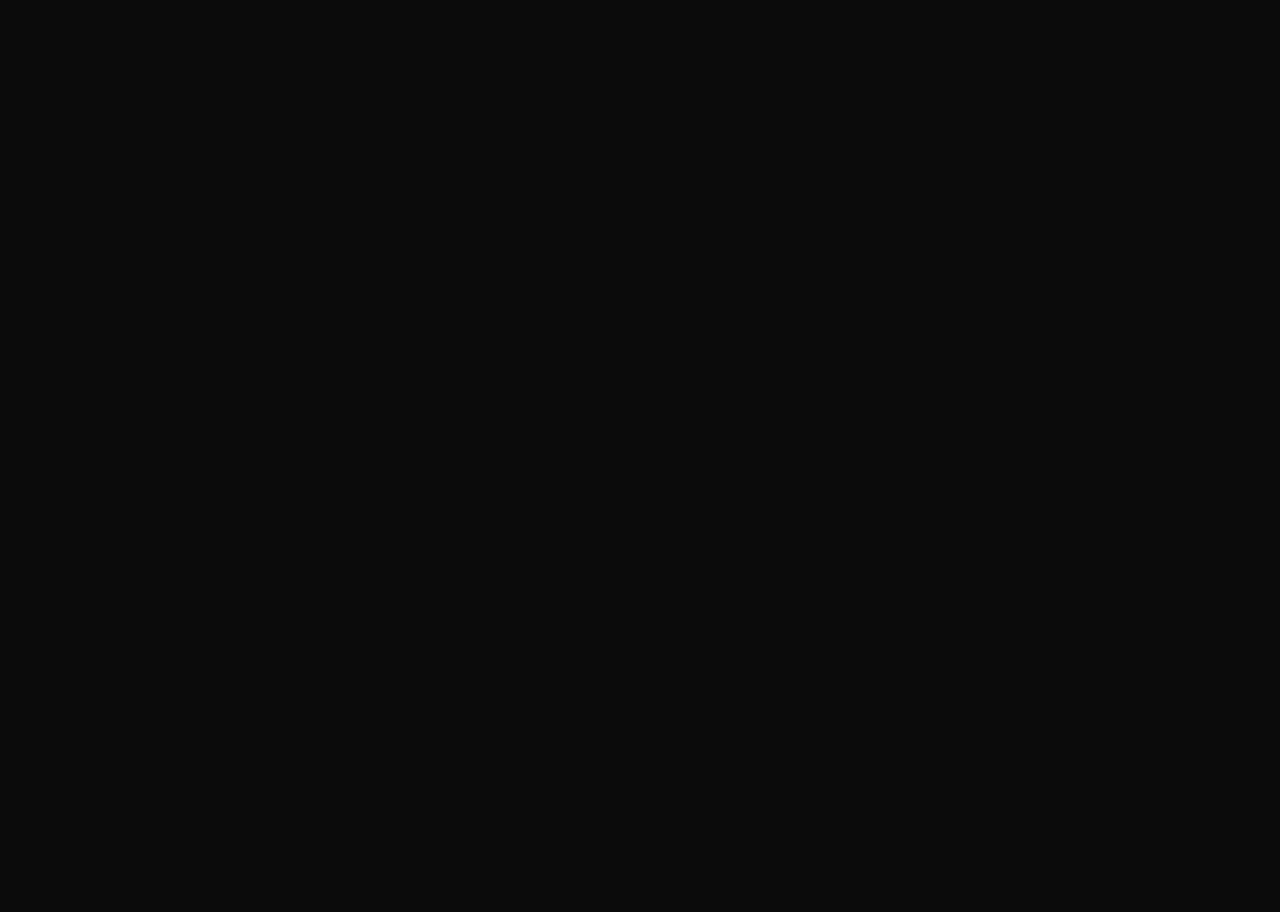
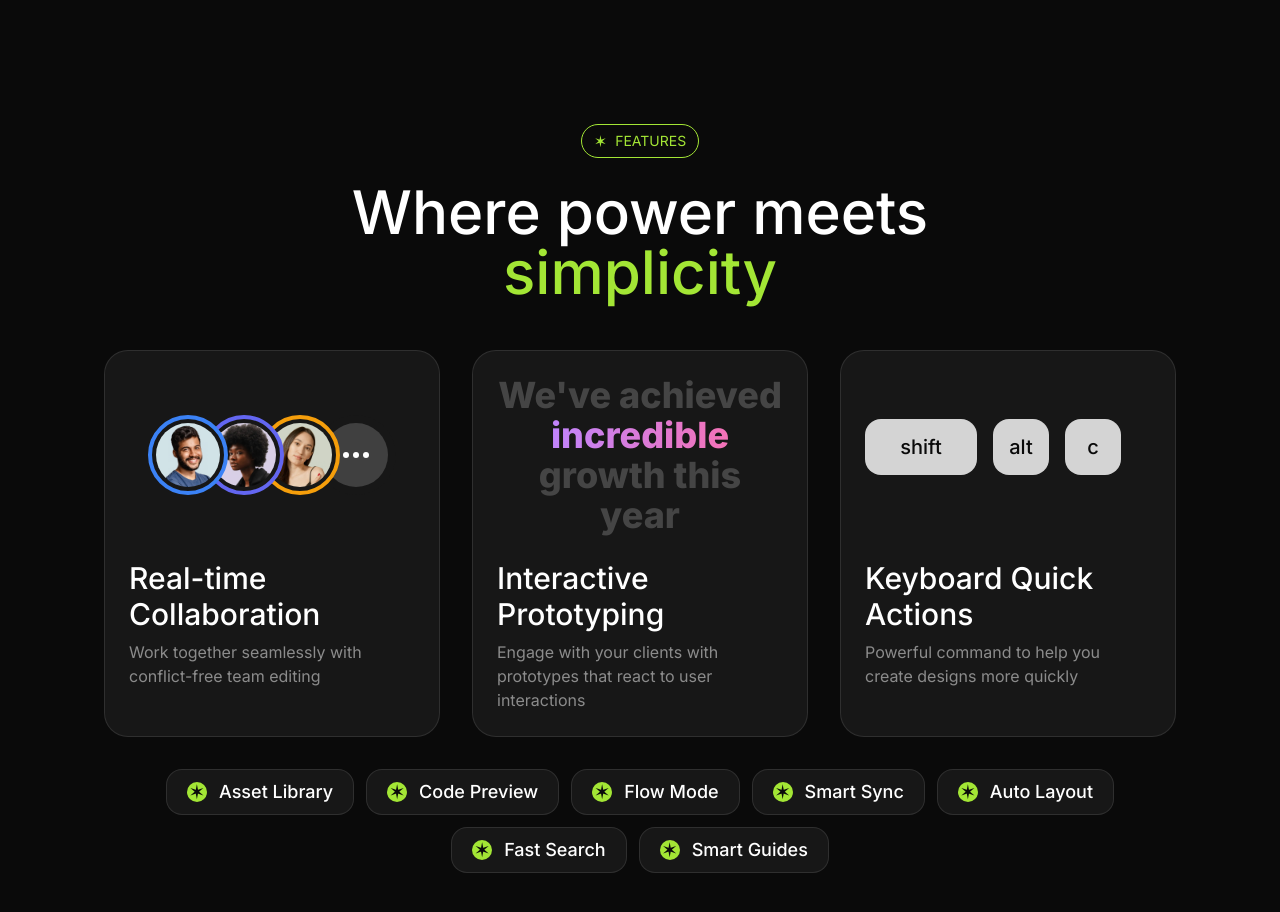
Before and after one commit to chirraaggggg/Modern-SaaS-Landing-Page, a Next.js app: page / in a window 1280 px wide. Shown: the part 2000-2912 px from the top of the page. Before the commit the page ends 2028 px from the top, so only its background shows below. Built offline with nearby package versions, Linux system fonts and the light colour scheme.

Commit message:
features section

```diff
--- a/src/app/page.tsx
+++ b/src/app/page.tsx
@@ -2,6 +2,7 @@ import Navbar from "@/sections/Navbar";
 import Hero from "@/sections/Hero";
 import LogoTicker from "@/sections/LogoTicker";
 import Introduction from "@/sections/Introduction";
+import Features from "@/sections/Features";
 
 export default function Home() {
     return (
@@ -10,6 +11,7 @@ export default function Home() {
             <Hero />
             <LogoTicker />
             <Introduction />
+            <Features />
         </>
     )
 }
--- /dev/null
+++ b/src/components/Avatar.tsx
@@ -0,0 +1,11 @@
+import { HTMLAttributes } from "react";
+import { twMerge } from "tailwind-merge";
+
+export default function Avatar(props: HTMLAttributes<HTMLDivElement>) {
+    const { className, children, ...otherProps } = props;
+    return (
+        <div className={twMerge("size-20 rounded-full overflow-hidden border-4 border-blue-500 p-1 bg-neutral-900", className)} {...otherProps}>
+            {children}
+        </div>
+    )
+}
--- /dev/null
+++ b/src/components/FeatureCard.tsx
@@ -0,0 +1,14 @@
+import { twMerge } from "tailwind-merge";
+
+export default function FeatureCard(props: { title: string; description: string; children?: React.ReactNode; className?: string; }) {
+    const { title, description, children, className } = props;
+    return (
+        <div className={twMerge("bg-neutral-900 border border-white/10 p-6 rounded-3xl", className)}>
+            <div className="aspect-video">{children}</div>
+            <div>
+                <h3 className="text-3xl font-medium mt-6">{title}</h3>
+                <p className="text-white/50 mt-2">{description}</p>
+            </div>
+        </div>
+    )
+}
--- /dev/null
+++ b/src/components/Key.tsx
@@ -0,0 +1,12 @@
+import { div } from "framer-motion/client";
+import { HTMLAttributes } from "react"
+import { twMerge } from "tailwind-merge";
+
+export default function Key(props: HTMLAttributes<HTMLDivElement>) {
+    const { className, children, ...otherProps } = props;
+    return (
+        <div className={twMerge("size-14 bg-neutral-300 inline-flex items-center justify-center rounded-2xl text-xl text-neutral-950 font-medium", className)} {...otherProps}>
+            {children}
+        </div>
+    )
+}
--- a/src/sections/Features.tsx
+++ b/src/sections/Features.tsx
@@ -1,3 +1,12 @@
+import Tag from "@/components/Tag";
+import FeatureCard from "@/components/FeatureCard";
+import avatar1 from "@/assets/images/avatar-ashwin-santiago.jpg";
+import avatar2 from "@/assets/images/avatar-lula-meyers.jpg";
+import avatar3 from "@/assets/images/avatar-florence-shaw.jpg";
+import Image from "next/image";
+import Avatar from "@/components/Avatar";
+import Key from "@/components/Key";
+
 const features = [
   "Asset Library",
   "Code Preview",
@@ -9,5 +18,77 @@ const features = [
 ];
 
 export default function Features() {
-    return <div>Features</div>;
+  return (
+    <section className="py-24">
+      <div className="container">
+        <div className="flex justify-center">
+          <Tag>Features</Tag>
+        </div>
+        <h2 className="text-6xl font-medium text-center mt-6 lg:max-w-2xl mx-auto">
+          Where power meets <span className="text-lime-400">simplicity</span>
+        </h2>
+        <div className="mt-12 grid grid-cols-1 md:grid-cols-4 lg:grid-cols-3 gap-8">
+          <FeatureCard
+            title="Real-time Collaboration"
+            description="Work together seamlessly with conflict-free team editing"
+            className="md:col-span-2 lg:col-span-1"
+          >
+            <div className="aspect-video flex items-center justify-center">
+              <Avatar className="z-40">
+                <Image src={avatar1} alt="Avatar 1" className="rounded-full" />
+              </Avatar>
+              <Avatar className="-ml-6 border-indigo-500 z-30">
+                <Image src={avatar2} alt="Avatar 2" className="rounded-full" />
+              </Avatar>
+              <Avatar className="-ml-6 border-amber-500 z-20">
+                <Image src={avatar3} alt="Avatar 3" className="rounded-full" />
+              </Avatar>
+              <Avatar className="-ml-6 border-transparent">
+                <div className="size-full bg-neutral-700 rounded-full inline-flex items-center justify-center gap-1">
+                    {Array.from({ length: 3}).map((_, i) => (
+                        <span
+                            className="size-1.5 rounded-full bg-white inline-flex"
+                            key={i}
+                        ></span>
+                    ))}
+                </div>
+              </Avatar>
+            </div>
+          </FeatureCard>
+
+          <FeatureCard
+            title="Interactive Prototyping"
+            description="Engage with your clients with prototypes that react to user interactions"
+            className="md:col-span-2 lg:col-span-1"
+          >
+            <div className="aspect-video inline-flex items-center justify-center">
+                <p className="text-4xl font-extrabold text-white/20 text-center">
+                    We've achieved <span className="bg-gradient-to-r from-purple-400 to-pink-400 bg-clip-text text-transparent">incredible</span> growth this year
+                </p>
+            </div>
+          </FeatureCard>
+
+          <FeatureCard
+            title="Keyboard Quick Actions"
+            description="Powerful command to help you create designs more quickly"
+            className="md:col-span-2 md:col-start-2 lg:col-span-1 lg:col-start-auto"
+            >
+            <div className="aspect-video inline-flex items-center justify-center gap-4">
+                <Key className="w-28">shift</Key>
+                <Key>alt</Key>
+                <Key>c</Key>
+            </div>
+          </FeatureCard>
+        </div>
+        <div className="mt-8 flex flex-wrap justify-center gap-3">
+          {features.map((feature) => (
+            <div key={feature} className="bg-neutral-900 border border-white/10 inline-flex px-3 md:px-5 py-1.5 md:py-2 rounded-2xl gap-3 items-center">
+              <span className="bg-lime-400 text-neutral-950 size-5 rounded-full flex items-center justify-center text-xl">&#10038;</span>
+              <span className="font-medium md:text-lg">{feature}</span>
+            </div>
+          ))}
+        </div>
+      </div>
+    </section>
+  );
 }
```
Also changed, not shown: 1 other file (tests, documents, lock files or other folders). Lines whose indentation alone changed are shown as unchanged.
